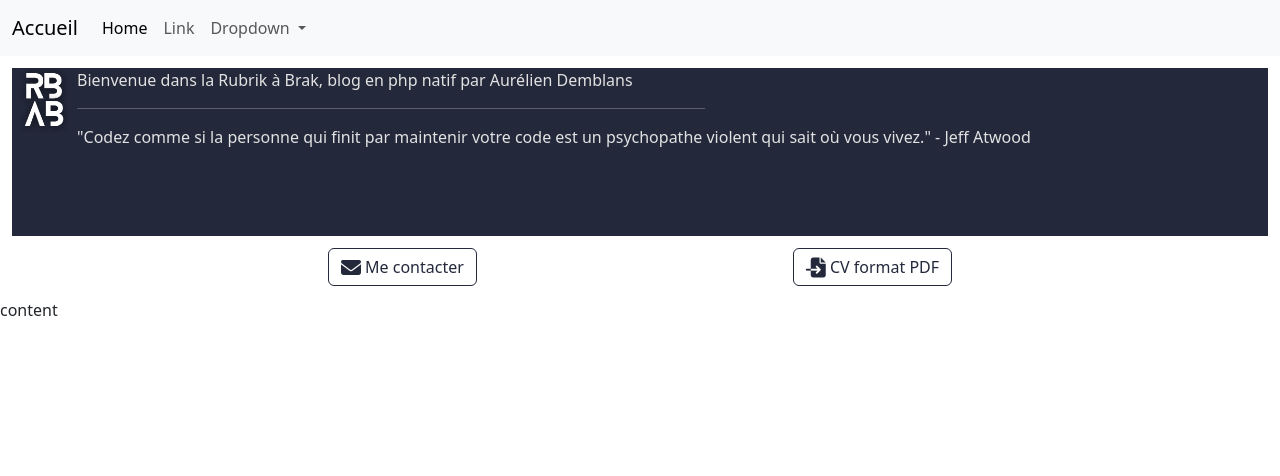
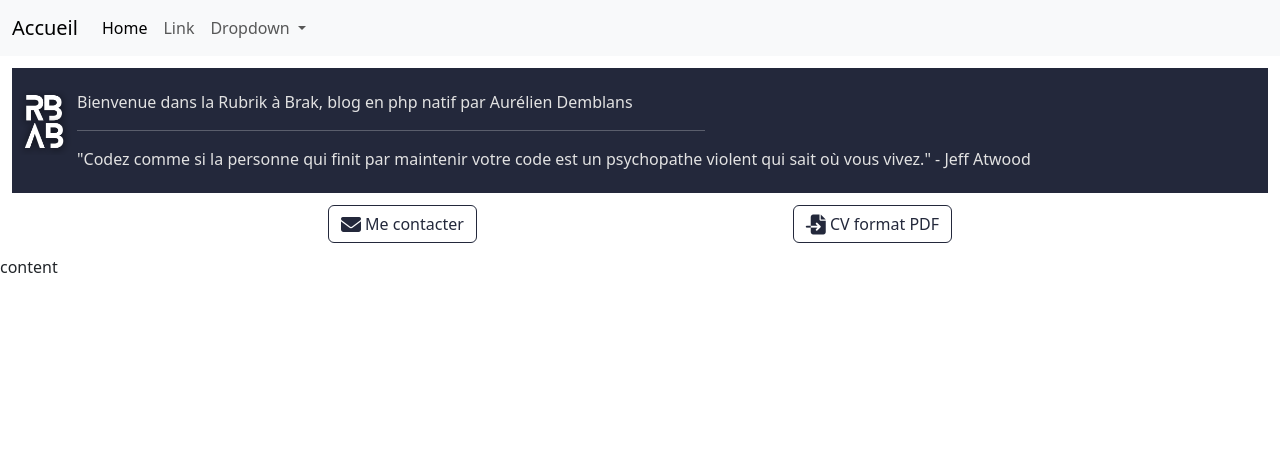
Before and after one commit to ShtroumphDev/BlogPHP, a PHP site: page / in a window 1280 px wide. Shown: the top 476 px of the page. Run offline with PHP 8.4, Linux system fonts and the light colour scheme; style sheets or scripts are compiled from the project's sources; some libraries are stand-ins or nearby versions.

Commit message:
fix header heigh

```diff
--- a/src/templates/style/header.css
+++ b/src/templates/style/header.css
@@ -1,5 +1,6 @@
 header {
-  height: 168px;
+  padding-bottom: 1em;
+  padding-top: 1em;
   margin: 12px;
   width: calc(100% - 24px);
   background-color: #23283b;
--- a/src/templates/style/header.scss
+++ b/src/templates/style/header.scss
@@ -1,5 +1,6 @@
 header {
-    height: 168px;
+    padding-bottom: 1em;
+    padding-top: 1em;
     margin: 12px;
     width: calc(100% - 24px);
     background-color: #23283b;
```
Also changed, not shown: 1 other file.
